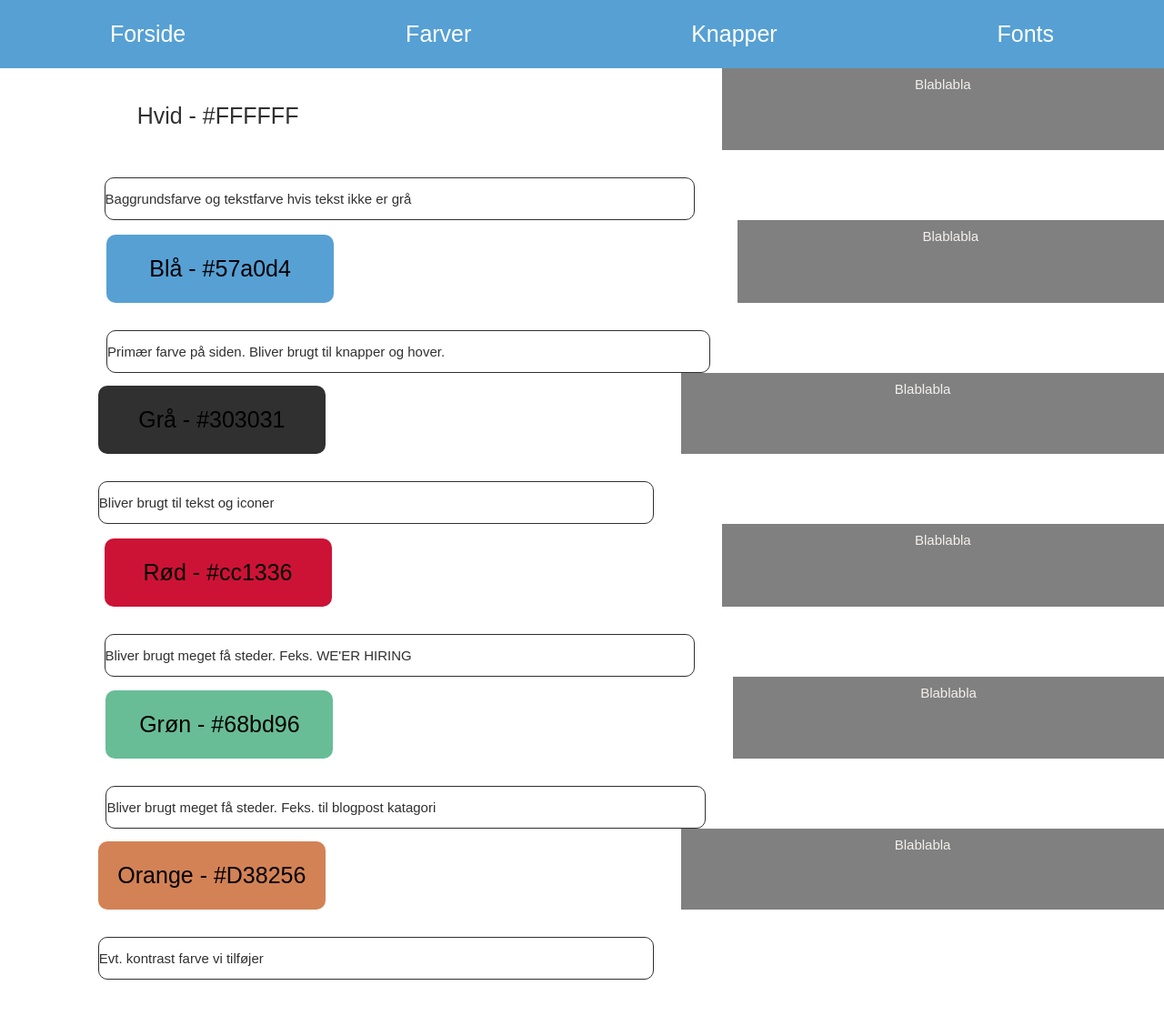
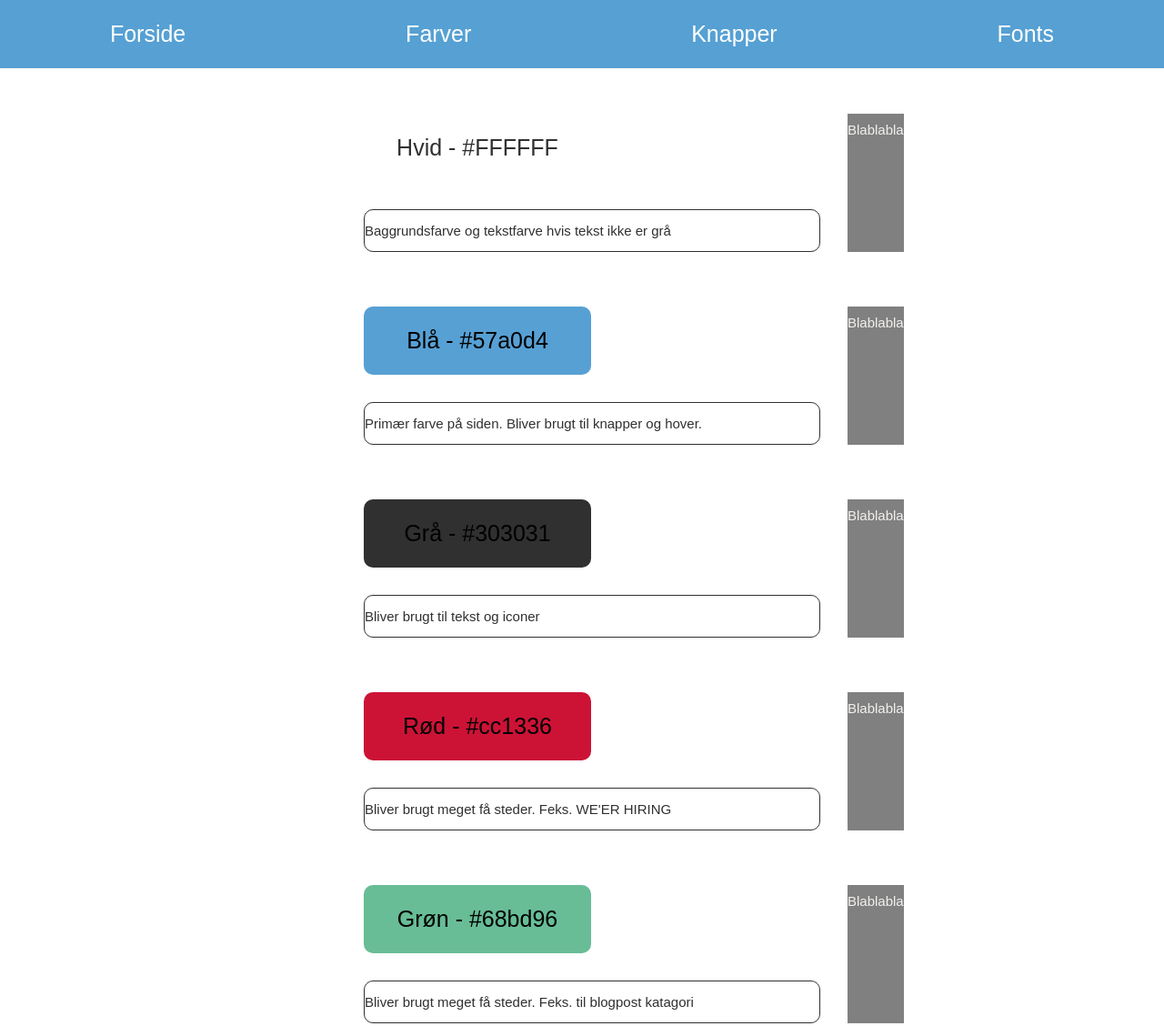
Before and after one commit to idathoet/Projekt4, a plain HTML site: page styleguide/farver.html in a window 1280 px wide. Shown: the top 1128 px of the page at 91% size. Before the commit the page ends 1077 px from the top, so only its background shows below. Drawn offline with Linux system fonts and the light colour scheme.

Commit message:
update til styles.css

```diff
--- a/styleguide/css/styles.css
+++ b/styleguide/css/styles.css
@@ -50,7 +50,9 @@ html {
   grid-gap: 30px;
   grid-template-areas:
   "element snippet"
-  "beskrivelse .";
+  "beskrivelse snippet";
+  margin: 50px 400px;
+  margin-bottom: 10px;
 }
 
 .element {
@@ -59,6 +61,13 @@ html {
 
 .beskrivelse {
   grid-area: beskrivelse;
+  color: #303031;
+  border-style: solid;
+  border-width: 1px;
+  width: 500px;
+  font-size: 15px;
+  padding: 15px 0;
+  border-radius: 10px;
 }
 
 .snippet {
@@ -75,19 +84,7 @@ html {
   text-align: center;
   width: 250px;
   border-radius: 10px;
-  margin-left: 15%;
-  margin-top: 2%;
   padding: 25px 0;
-}
-
-.text-box{
-  color: #303031;
-  border-style: solid;
-  border-width: 1px;
-  margin-left: 15%;
-  font-size: 15px;
-  padding: 15px 0;
-  border-radius: 10px;
 }
 
 .white {
--- a/styleguide/farver.html
+++ b/styleguide/farver.html
@@ -26,22 +26,22 @@
       </div>
       <div class="subcon">
         <div class="grey box element">Grå - #303031</div>
-        <div class=" text-box">Bliver brugt til tekst og iconer</div>
+        <div class="beskrivelse text-box">Bliver brugt til tekst og iconer</div>
         <div class="snippet">Blablabla</div>
       </div>
       <div class="subcon">
         <div class="red box element">Rød - #cc1336</div>
-        <div class=" text-box">Bliver brugt meget få steder. Feks. WE'ER HIRING</div>
+        <div class="beskrivelse text-box">Bliver brugt meget få steder. Feks. WE'ER HIRING</div>
         <div class="snippet">Blablabla</div>
       </div>
       <div class="subcon">
         <div class="green box element">Grøn - #68bd96</div>
-        <div class=" text-box">Bliver brugt meget få steder. Feks. til blogpost katagori</div>
+        <div class="beskrivelse text-box">Bliver brugt meget få steder. Feks. til blogpost katagori</div>
         <div class="snippet">Blablabla</div>
       </div>
       <div class="subcon">
         <div class="orange box element">Orange - #D38256</div>
-        <div class=" text-box">Evt. kontrast farve vi tilføjer</div>
+        <div class="beskrivelse text-box">Evt. kontrast farve vi tilføjer</div>
         <div class="snippet">Blablabla</div>
       </div>
     </div>
```
